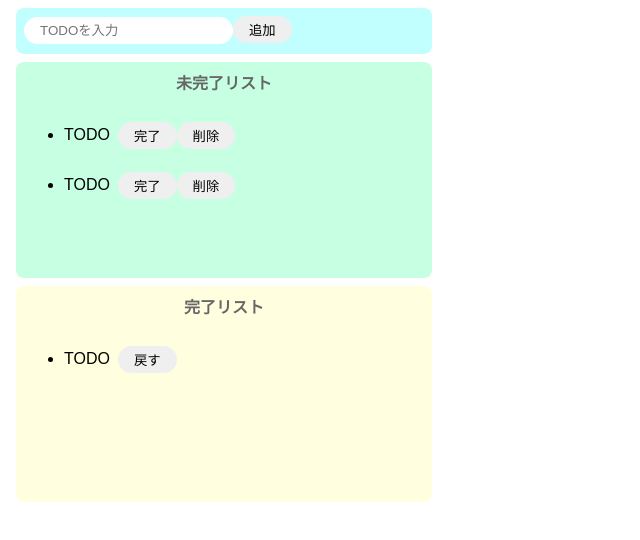
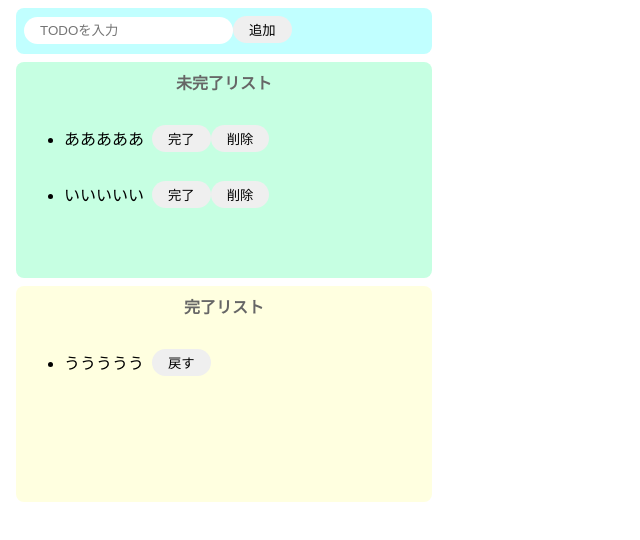
Before and after one commit to arakan7/todo-reactjs, a React (Create React App) app: page / in a window 1280 px wide. Shown: the top 540 px of the page, without its empty margins (0-640 px from the left). Built offline with nearby package versions, Linux system fonts and the light colour scheme.

Commit message:
Reactでの実装を意識したモックに変更

```diff
--- a/src/App.jsx
+++ b/src/App.jsx
@@ -1,7 +1,10 @@
-import React from "react";
+import React, { useState } from "react";
 import "./styles.css";
 
 export const App = () => {
+  const [incompleteTodos, setIncompleteTodos] = useState(["あああああ", "いいいいい"]);
+  const [completeTodos, setCompleteTodos] = useState(["ううううう"]);
+
   return (
     <>
       <div className="input-area">
@@ -11,31 +14,32 @@
       <div className="incomplete-area">
         <p className="title">未完了リスト</p>
         <ul>
-          <li>
+          {incompleteTodos.map((todo) => {
+            return (
+              <li key={todo}>
                 <div className="list-row">
-              <p>TODO</p>
+                  <p>{todo}</p>
                   <button>完了</button>
                   <button>削除</button>
                 </div>
               </li>
-          <li>
-            <div className="list-row">
-              <p>TODO</p>
-              <button>完了</button>
-              <button>削除</button>
-            </div>
-          </li>
+            );
+          })}
         </ul>
       </div>
       <div className="complete-area">
         <p className="title">完了リスト</p>
         <ul>
-          <li>
+          {completeTodos.map((todo) => {
+            return (
+              <li key={todo}>
                 <div className="list-row">
-              <p>TODO</p>
+                  <p>{todo}</p>
                   <button>戻す</button>
                 </div>
               </li>
+            );
+          })}
         </ul>
       </div>
     </>
```
Also changed, not shown: 1 other file (tests, documents, lock files or other folders). Lines whose indentation alone changed are shown as unchanged.
